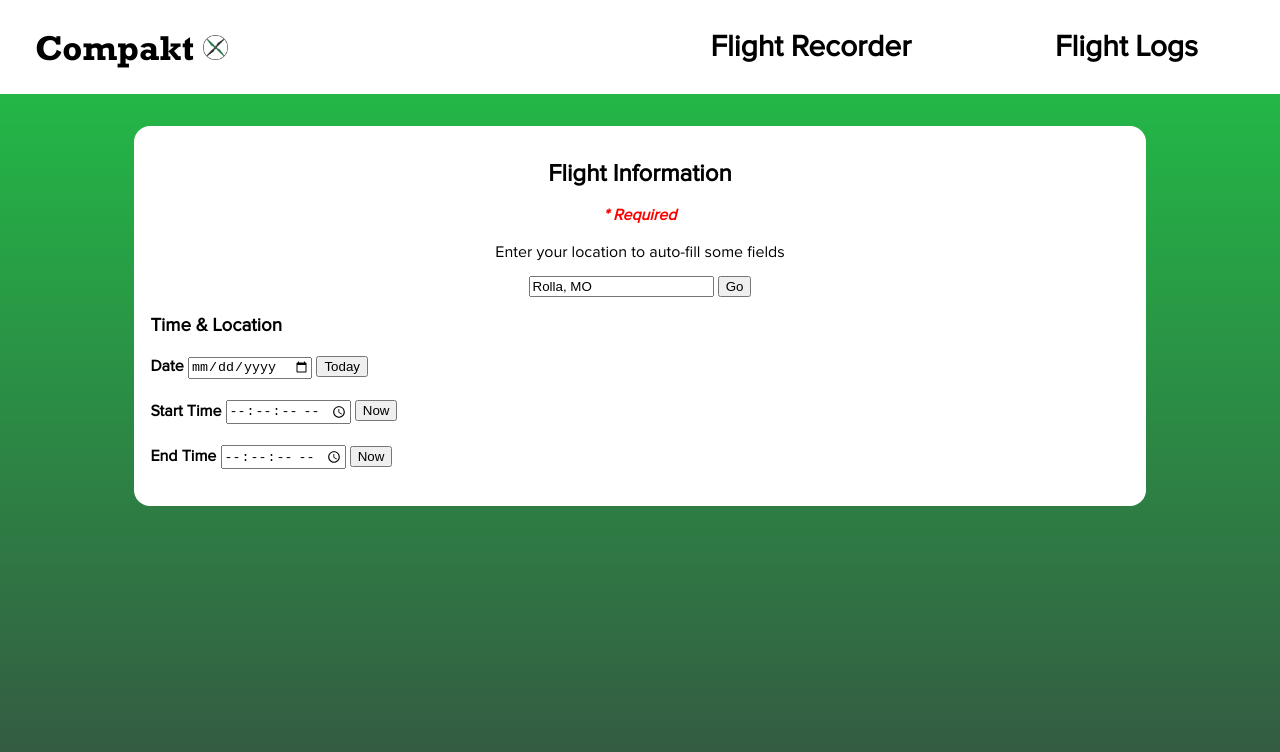
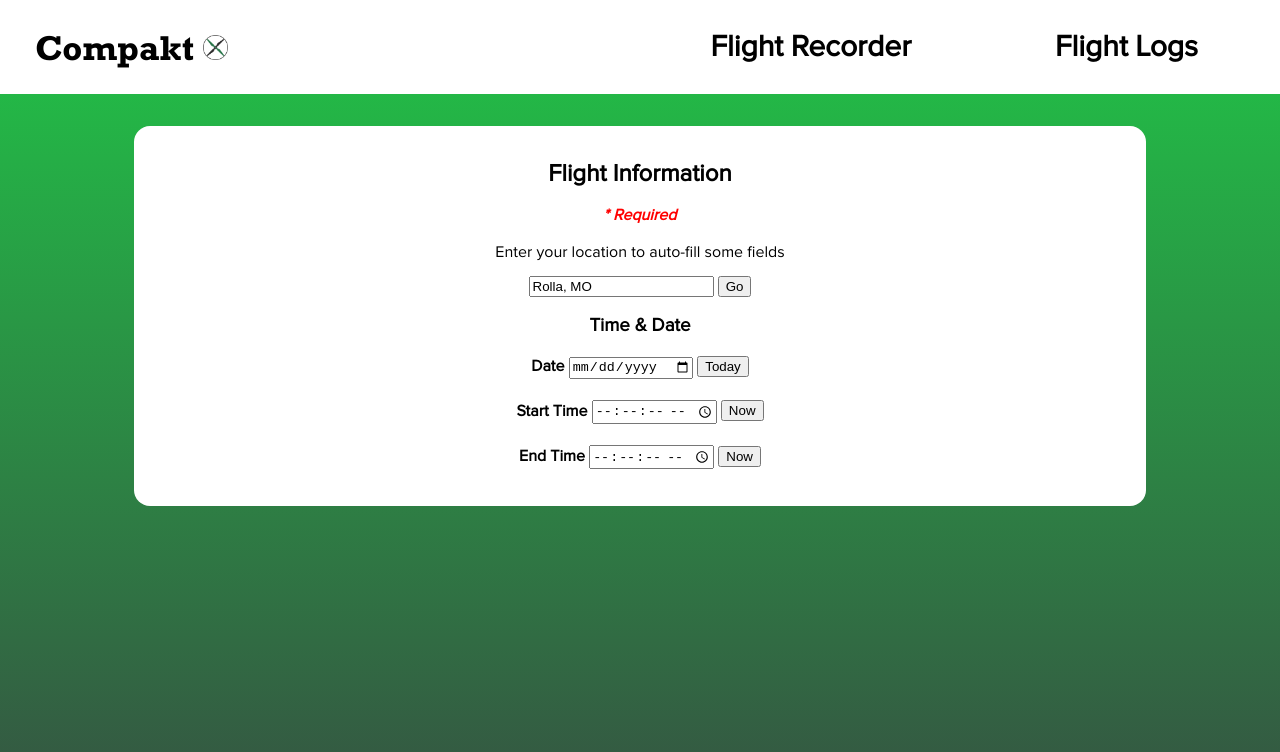
Before and after one commit to MissouriMRR/compakt, a SvelteKit app: page /record in a window 1280 px wide. Shown: the top 752 px of the page. Built offline with nearby package versions, Linux system fonts and the light colour scheme.

Commit message:
flight record page formatting

```diff
--- a/src/routes/record/+page.svelte
+++ b/src/routes/record/+page.svelte
@@ -41,8 +41,8 @@
 		<input type="submit" value="Go" />
 	</form>
 	<form id="flightinfo">
-		<h3>Time & Location</h3>
-		<h4 style="text-align: left;">
+		<h3 style="text-align: center;">Time & Date</h3>
+		<h4 style="text-align: center;">
 			<label for="date">Date</label>
 			<input type="date" id="date" value={date} />
 			<button
@@ -52,7 +52,7 @@
 			>
 		</h4>
 
-		<h4 style="text-align: left;">
+		<h4 style="text-align: center;">
 			<label for="t_start">Start Time</label>
 			<input type="time" id="t_start" value={t_start} step="1" />
 			<button
@@ -62,7 +62,7 @@
 			>
 		</h4>
 
-		<h4 style="text-align: left;">
+		<h4 style="text-align: center;">
 			<label for="t_end">End Time</label>
 			<input type="time" id="t_end" value={t_end} step="1" />
 			<button
```
